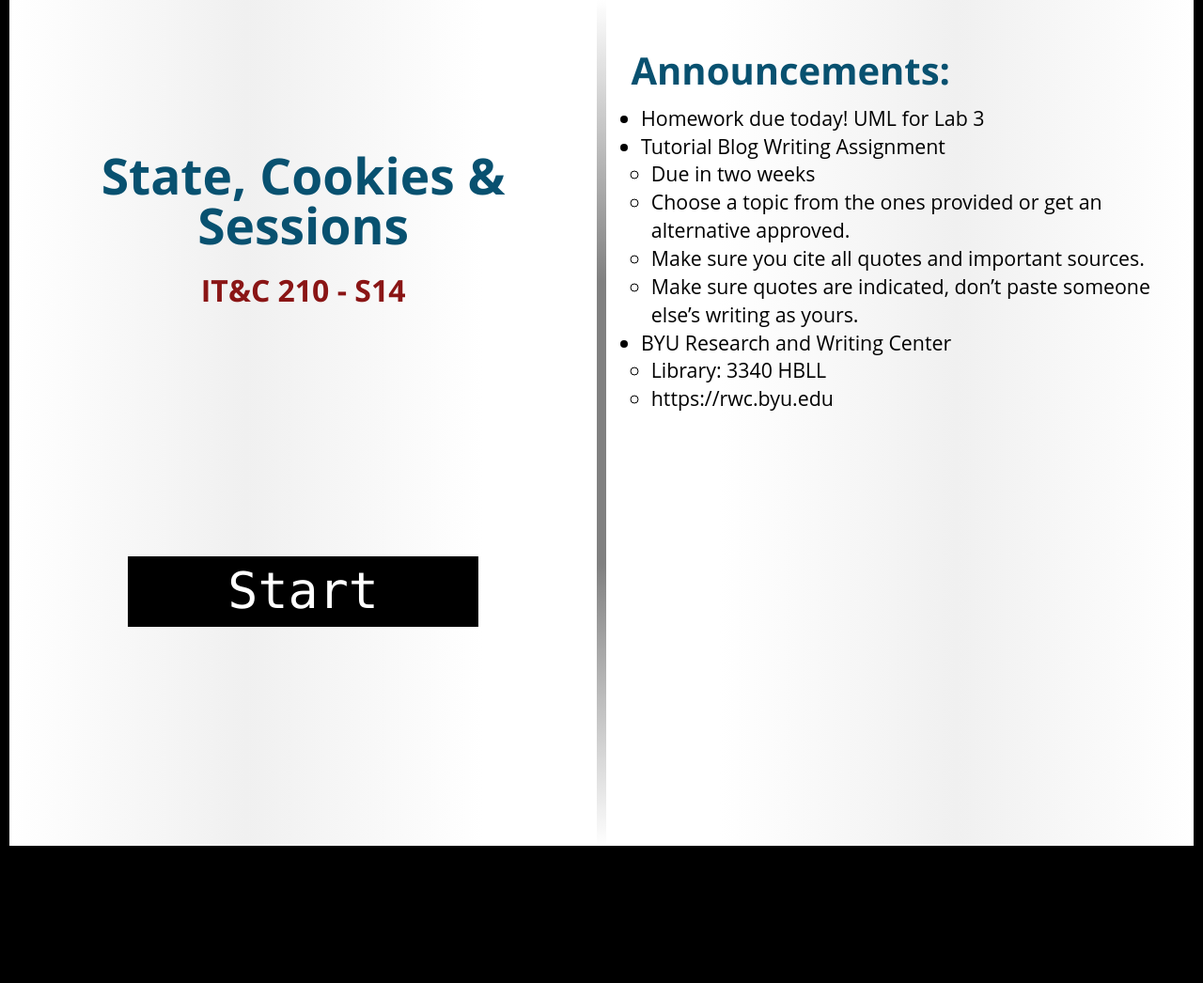
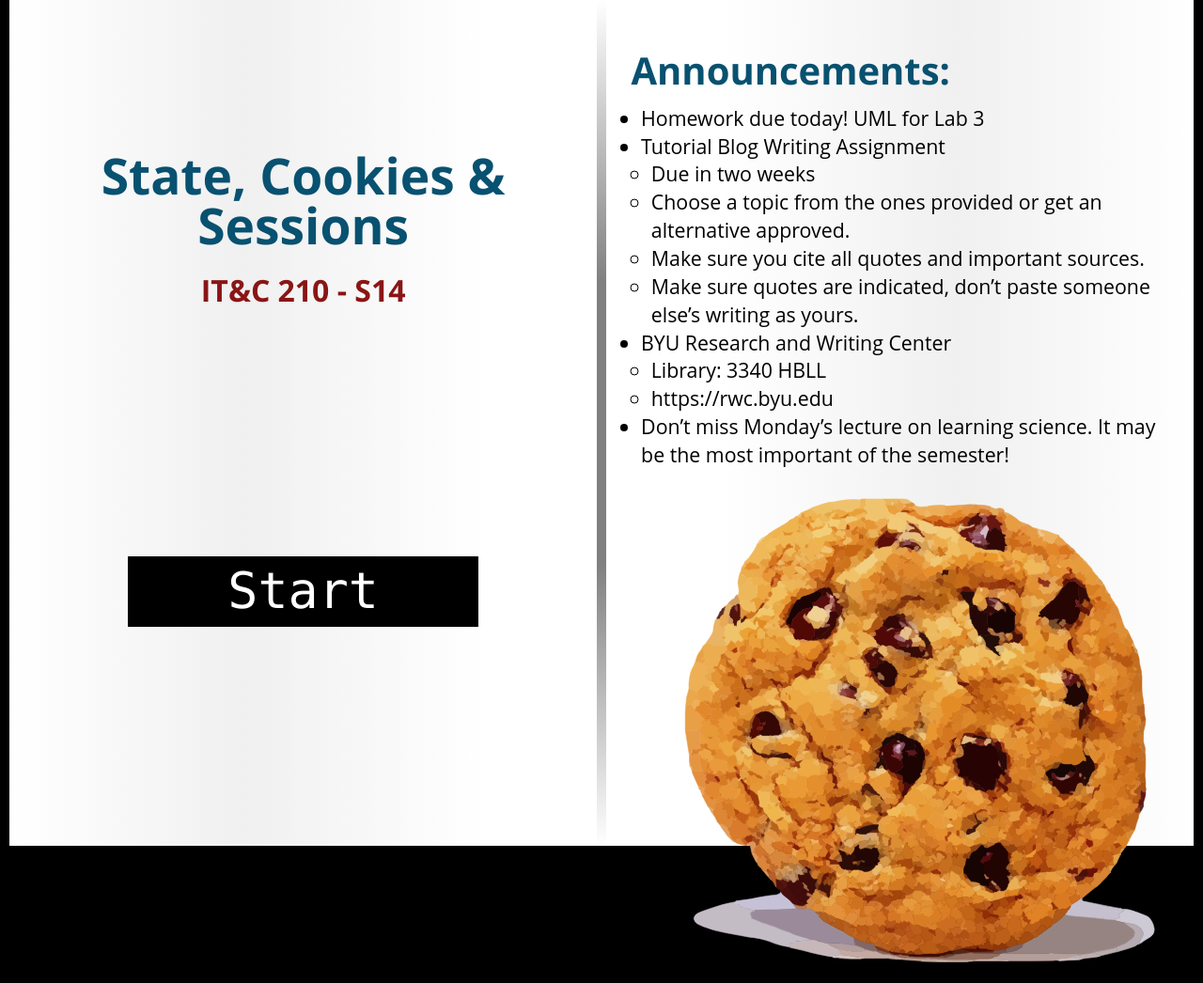
Before and after one commit to BYU-ITC-210/BYU-ITC-210.github.io, a Jekyll site: the page built from _welcome/S14.md, in a window 1280 px wide. Shown: the whole page at 94% size. Built offline with Jekyll 4.4.1, drawn with Linux system fonts in a browser that asks for light colours; some web fonts are replaced; before the commit the page ends 900 px from its top, so only the background shows below that.

Commit message:
welcome S14

```diff
--- a/_welcome/S14.md
+++ b/_welcome/S14.md
@@ -11,3 +11,6 @@ session: S14
 * BYU Research and Writing Center
     * Library: 3340 HBLL
     * https://rwc.byu.edu
+* Don't miss Monday's lecture on learning science. It may be the most important of the semester!
+
+![Cookie](images/cookie-pixabay.svg)
```
Also changed, not shown: welcome/images/cookie-pixabay.svg (added).
